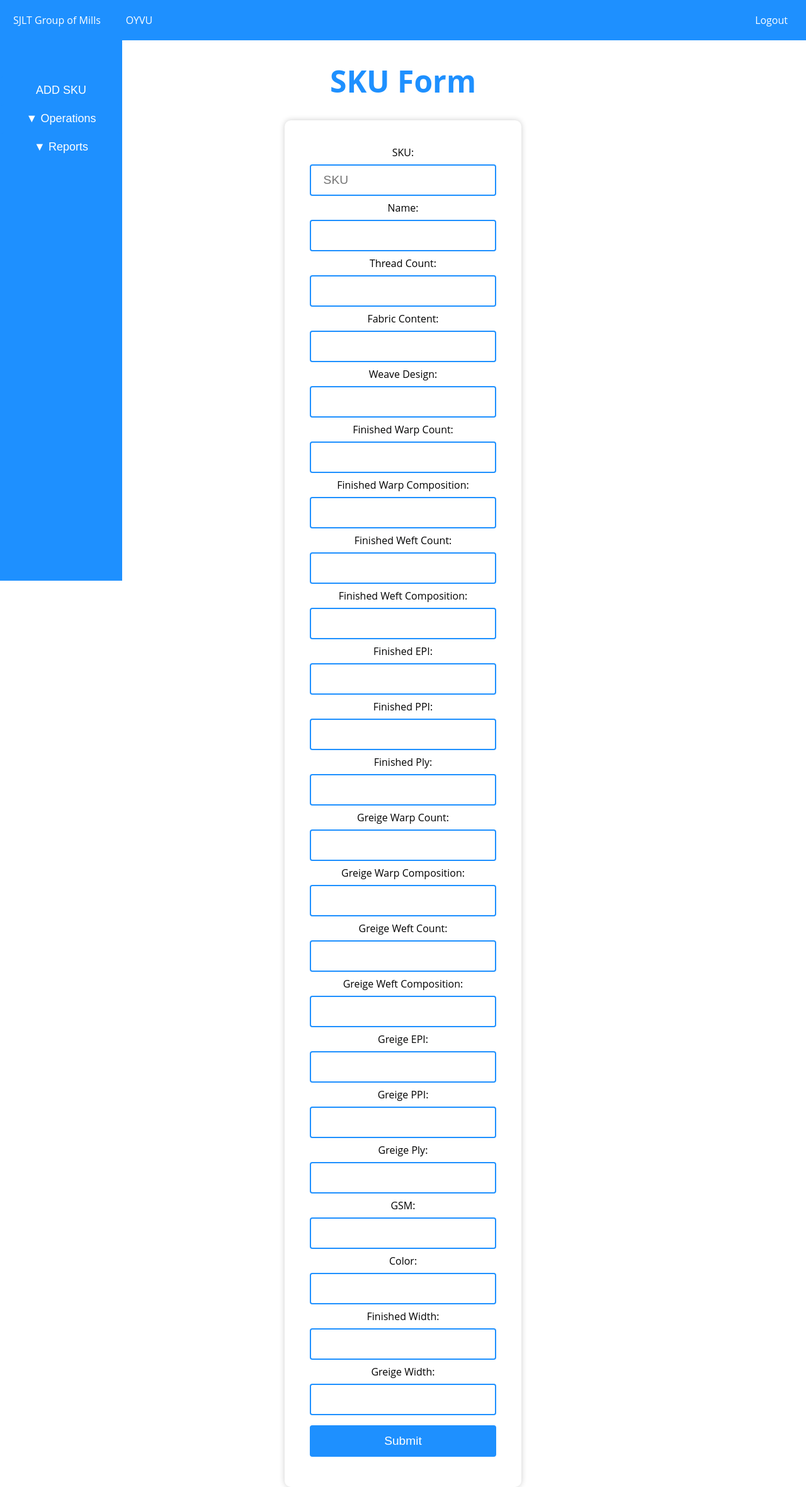
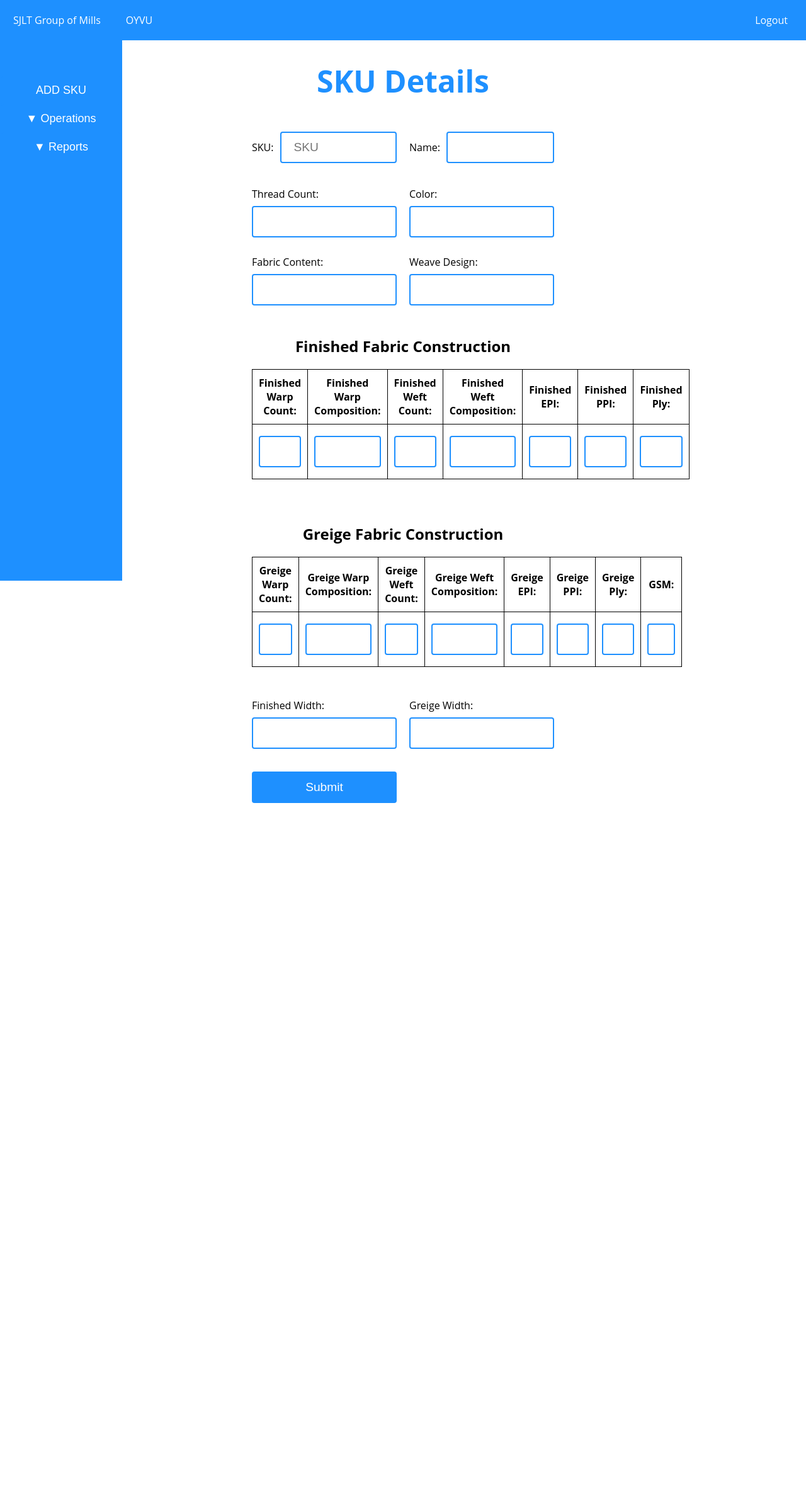
Before and after one commit to SJLT-Software/Madeups, a PHP site: page /superuser.php in a window 1280 px wide, after a click on "ADD SKU". Shown: the whole page at 63% size. After the commit the page ends 1275 px from the top, so only its background shows below. Run offline with PHP 8.4, Linux system fonts and the light colour scheme; the visitor is signed in with stand-in values (Sample User, id 1); data that the repository does not hold is empty.

Commit message:
CSS SKU Form

```diff
--- a/css/style2.css
+++ b/css/style2.css
@@ -32,11 +32,23 @@ h1 {
     width: 100%;
 }
 
-form {
+form:not(#form_sku) {
     background-color: var(--secondary-color);
     padding: 40px;
     border-radius: 10px;
     box-shadow: 0px 0px 10px 0px rgba(0, 0, 0, 0.2);
+    display: flex;
+    flex-direction: column;
+    align-items: center;
+    width: 80%;
+    max-width: 600px;
+    /* margin-left: 25%;  */
+}
+#form_sku {
+    /* background-color: var(--secondary-color); */
+    /* padding: 40px; */
+    /* border-radius: 10px; */
+    /* box-shadow: 0px 0px 10px 0px rgba(0, 0, 0, 0.2); */
     display: flex;
     flex-direction: column;
     align-items: center;
@@ -486,3 +498,50 @@ select option:hover {
 #drop_reports button:hover a {
     color: var(--primary-color);
 }
+
+#form_sku > div {
+    display: grid;
+    grid-template-columns: 1fr 1fr;
+    gap: 20px;
+    width: 100%;
+    margin-bottom: 20px;
+}
+
+
+/* Other tables */
+#form_sku table {
+    width: 100%;
+    border-collapse: collapse;
+    margin: 20px auto;
+    font-size: 1em;
+    text-align: center;
+    border: 1px solid black;
+}
+
+#form_sku table th,
+#form_sku table td {
+    padding: 10px;
+    border: 1px solid black;
+}
+
+
+#form_sku div:has(table) {
+    display: block !important;
+    width: 100%;
+    margin-bottom: 30px;
+}
+
+
+.form-input {
+    display: flex;
+    align-items: center;
+    gap: 10px;
+    margin: 10px 0;
+}
+
+/* Headers */
+#form_sku h2 {
+    grid-column: 1 / -1;
+    text-align: center;
+    margin: 20px 0;
+}
--- a/superuser_components/skuform.php
+++ b/superuser_components/skuform.php
@@ -1,74 +1,96 @@
 <div id="skuform" class="container" hidden>
-        <h1>SKU Form</h1>
+        <h1>SKU Details</h1>
         <form id="form_sku" action="skuprocess.php" method="post">
-            <label for="sku">SKU:</label>
-            <input id="sku" name="sku" type="text" class="form-field skuField" >
-            <label for="Name">Name:</label>
-            <input id="Name" name="Name" type="text" class="form-field" required>
-            <label for="tc">Thread Count:</label>
+
+                <div><div class="form-input">
+
+                        <label for="sku">SKU:</label>
+                        <input id="sku" name="sku" type="text" class="form-field skuField">
+                    </div><div class="form-input">
+
+                    <label for="Name">Name:</label>
+                    <input id="Name" name="Name" type="text" class="form-field" required>
+                </div></div>
+
+        <div><div>
+           <label for="tc">Thread Count:</label>
             <input id="tc" name="tc" type="number" class="form-field" required>
-
+            </div>
+            <div>
+            <label for="Color">Color:</label>
+            <input id="Color" name="Color" type="text" class="form-field" required>
+            </div>
+            </div>
+       <div><div>
             <label for="FabricContent">Fabric Content:</label>
             <input id="FabricContent" name="FabricContent" type="text" class="form-field" required>
-
+            </div>
+            <div>
             <label for="WeaveDesign">Weave Design:</label>
             <input id="WeaveDesign" name="WeaveDesign" type="text" class="form-field" required>
-
-            <label for="Finished_WarpCount">Finished Warp Count:</label>
-            <input id="Finished_WarpCount" name="Finished_WarpCount" type="text" class="form-field" required>
-
-            <label for="Finished_WarpComposition">Finished Warp Composition:</label>
-            <input id="Finished_WarpComposition" name="Finished_WarpComposition" type="text" class="form-field" required>
-
-            <label for="Finished_WeftCount">Finished Weft Count:</label>
-            <input id="Finished_WeftCount" name="Finished_WeftCount" type="text" class="form-field" required>
-
-            <label for="Finished_WeftComposition">Finished Weft Composition:</label>
-            <input id="Finished_WeftComposition" name="Finished_WeftComposition" type="text" class="form-field" required>
-
-            <label for="Finished_EPI">Finished EPI:</label>
-            <input id="Finished_EPI" name="Finished_EPI" type="text" class="form-field" required>
-
-            <label for="Finished_PPI">Finished PPI:</label>
-            <input id="Finished_PPI" name="Finished_PPI" type="text" class="form-field" required>
-
-            <label for="Finished_Ply">Finished Ply:</label>
-            <input id="Finished_Ply" name="Finished_Ply" type="text" class="form-field" required>
-
-            <label for="Greige_WarpCount">Greige Warp Count:</label>
-            <input id="Greige_WarpCount" name="Greige_WarpCount" type="text" class="form-field" required>
-
-            <label for="Greige_WarpComposition">Greige Warp Composition:</label>
-            <input id="Greige_WarpComposition" name="Greige_WarpComposition" type="text" class="form-field" required>
-
-            <label for="Greige_WeftCount">Greige Weft Count:</label>
-            <input id="Greige_WeftCount" name="Greige_WeftCount" type="text" class="form-field" required>
-
-            <label for="Greige_WeftComposition">Greige Weft Composition:</label>
-            <input id="Greige_WeftComposition" name="Greige_WeftComposition" type="text" class="form-field" required>
-
-            <label for="Greige_EPI">Greige EPI:</label>
-            <input id="Greige_EPI" name="Greige_EPI" type="text" class="form-field" required>
-
-            <label for="Greige_PPI">Greige PPI:</label>
-            <input id="Greige_PPI" name="Greige_PPI" type="text" class="form-field" required>
-
-            <label for="Greige_Ply">Greige Ply:</label>
-            <input id="Greige_Ply" name="Greige_Ply" type="text" class="form-field" required>
-
-            <label for="GSM">GSM:</label>
-            <input id="GSM" name="GSM" type="text" class="form-field" required>
-
-            <label for="Color">Color:</label>
-            <input id="Color" name="Color" type="text" class="form-field" required>
-
+            </div></div>
+            <div>
+                <div>
+            <h2>Finished Fabric Construction</h2>
+                </div>
+            <table>
+                <tr>
+                    <th><label for="Finished_WarpCount">Finished Warp Count:</label></th>
+                    <th><label for="Finished_WarpComposition">Finished Warp Composition:</label></th>
+                    <th><label for="Finished_WeftCount">Finished Weft Count:</label></th>
+                    <th><label for="Finished_WeftComposition">Finished Weft Composition:</label></th>
+                    <th><label for="Finished_EPI">Finished EPI:</label></th>
+                    <th><label for="Finished_PPI">Finished PPI:</label></th>
+                    <th><label for="Finished_Ply">Finished Ply:</label></th>
+                </tr>
+                <tr>
+                    <td><input id="Finished_WarpCount" name="Finished_WarpCount" type="text" class="form-field" required></td>
+                    <td><input id="Finished_WarpComposition" name="Finished_WarpComposition" type="text" class="form-field" required></td>
+                    <td><input id="Finished_WeftCount" name="Finished_WeftCount" type="text" class="form-field" required></td>
+                    <td><input id="Finished_WeftComposition" name="Finished_WeftComposition" type="text" class="form-field" required></td>
+                    <td><input id="Finished_EPI" name="Finished_EPI" type="text" class="form-field" required></td>
+                    <td><input id="Finished_PPI" name="Finished_PPI" type="text" class="form-field" required></td>
+                    <td><input id="Finished_Ply" name="Finished_Ply" type="text" class="form-field" required></td>
+                </tr>
+            </table>
+            </div>
+            <div>
+                <div>
+            <h2>Greige Fabric Construction</h2>
+                </div>
+            <table>
+                <tr>
+                    <th><label for="Greige_WarpCount">Greige Warp Count:</label></th>
+                    <th><label for="Greige_WarpComposition">Greige Warp Composition:</label></th>
+                    <th><label for="Greige_WeftCount">Greige Weft Count:</label></th>
+                    <th><label for="Greige_WeftComposition">Greige Weft Composition:</label></th>
+                    <th><label for="Greige_EPI">Greige EPI:</label></th>
+                    <th><label for="Greige_PPI">Greige PPI:</label></th>
+                    <th><label for="Greige_Ply">Greige Ply:</label></th>
+                    <th><label for="GSM">GSM:</label></th>
+                </tr>
+                <tr>
+                    <td><input id="Greige_WarpCount" name="Greige_WarpCount" type="text" class="form-field" required></td>
+                    <td><input id="Greige_WarpComposition" name="Greige_WarpComposition" type="text" class="form-field" required></td>
+                    <td><input id="Greige_WeftCount" name="Greige_WeftCount" type="text" class="form-field" required></td>
+                    <td><input id="Greige_WeftComposition" name="Greige_WeftComposition" type="text" class="form-field" required></td>
+                    <td><input id="Greige_EPI" name="Greige_EPI" type="text" class="form-field" required></td>
+                    <td><input id="Greige_PPI" name="Greige_PPI" type="text" class="form-field" required></td>
+                    <td><input id="Greige_Ply" name="Greige_Ply" type="text" class="form-field" required></td>
+                    <td><input id="GSM" name="GSM" type="text" class="form-field" required></td>
+                </tr>
+            </table>
+            </div>
+            <div><div>
             <label for="Finished_Width">Finished Width:</label>
             <input id="Finished_Width" name="Finished_Width" type="text" class="form-field" required>
-
+            </div>
+            <div>
             <label for="Greige_Width">Greige Width:</label>
             <input id="Greige_Width" name="Greige_Width" type="text" class="form-field" required>
-
+            </div></div>
+            <div>
             <input type="submit" value="Submit">
-
+            </div>
         </form>
     </div>
```
